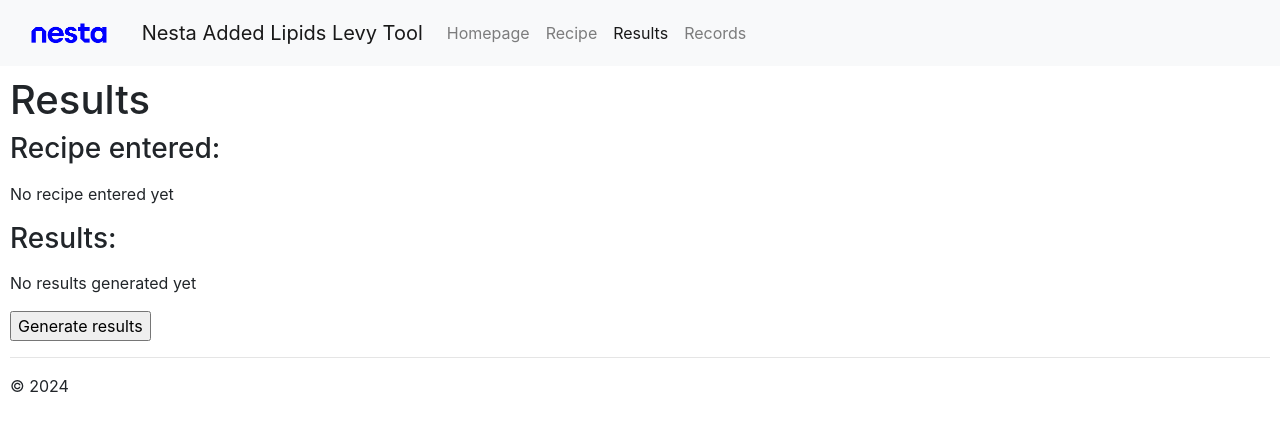
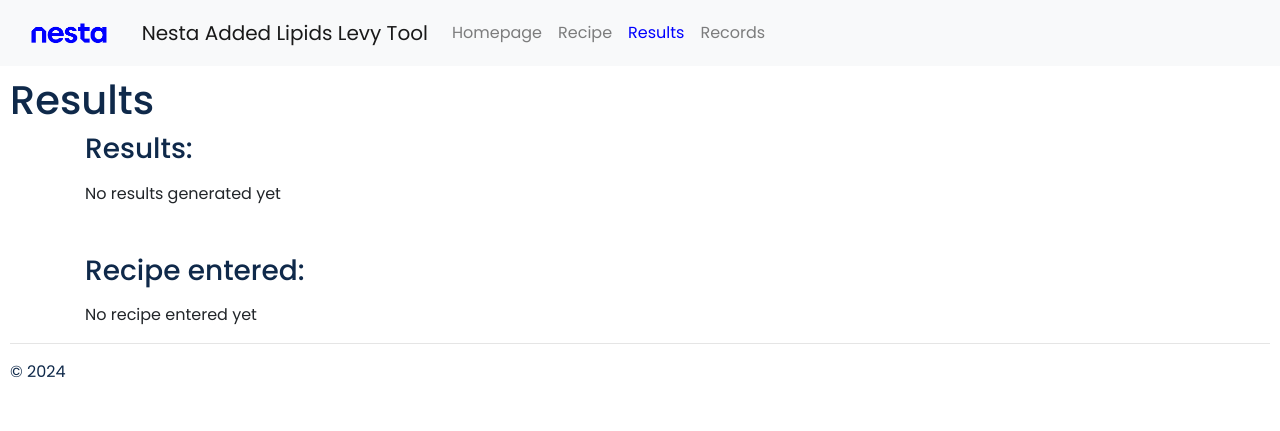
Before and after one commit to BiggestChris/Added-Lipids-Levy-Tool, a Flask app: page /results in a window 1280 px wide. Shown: the top 431 px of the page. Run offline with Flask 3, Linux system fonts and the light colour scheme.

Commit message:
Formatting improvement
Better alignment with CSS and Nesta website. Conditional rendering of buttons in results to mitigate resubmitting recipes etc and asking to produce results before recipe input. Used Bootstrap containers in all pages

```diff
--- a/app.py
+++ b/app.py
@@ -42,6 +42,7 @@ def index():
 def recipe():
     if request.method == 'POST':
         session['recipe'] = request.form.get('recipe')
+        session['results'] = '' # Reset results
 
         # print(session['recipe'])
 
--- a/static/site.css
+++ b/static/site.css
@@ -1,3 +1,8 @@
+body {
+    color: #0f294a;
+    font-family: "Poppins", sans-serif;
+}
+
 .flex {
     display: flex
 }
@@ -8,6 +13,15 @@
 
 a {
     color: #004FA3
+}
+
+.navbar-nav > .nav-item.active > .nav-link {
+    color: blue; /* Change this to your desired active color */
+}
+
+/* Change the text color when hovering over a navbar link */
+.navbar-nav > .nav-item > .nav-link:hover {
+    color: blue; /* Change this to your desired hover color */
 }
 
 .edged {
--- a/templates/layout.html
+++ b/templates/layout.html
@@ -15,10 +15,10 @@
         <!-- Favicon -->
         <link rel="icon" href="../static/favicon/favicon.ico" />
 
-        <!-- Montserrat font -->
+        <!-- Poppins font -->
         <link rel="preconnect" href="https://fonts.googleapis.com">
         <link rel="preconnect" href="https://fonts.gstatic.com" crossorigin>
-        <link href="https://fonts.googleapis.com/css2?family=Montserrat:ital,wght@0,100..900;1,100..900&display=swap" rel="stylesheet">
+        <link href="https://fonts.googleapis.com/css2?family=Poppins:ital,wght@0,100;0,200;0,300;0,400;0,500;0,600;0,700;0,800;0,900;1,100;1,200;1,300;1,400;1,500;1,600;1,700;1,800;1,900&display=swap" rel="stylesheet">
 
 
 
--- a/templates/recipe.html
+++ b/templates/recipe.html
@@ -4,8 +4,9 @@
 {% endblock %}
 {% block content %}
 
-    <h1>Welcome</h1>
+    <h1>Recipe</h1>
 
+    <div class="container mb-1">
         <p>
             Please write out your recipe below.
         </p>
@@ -19,5 +20,6 @@
             </div>
             <button type="submit" class="btn btn-primary">Upload</button>
         </form>
+    </div>
 
 {% endblock %}
--- a/templates/results.html
+++ b/templates/results.html
@@ -6,19 +6,24 @@
 
     <h1>Results</h1>
 
-    <h3>Recipe entered:</h3>
-    <p>
-        <pre class="custom-pre" >{{ recipe }}</pre>
-    </p>
+    <div class="container mb-5">
+        <h3>Results:</h3>
+        <p>
+            <pre class="custom-pre" >{{ results|safe }}</pre>
+        </p>
 
+        {% if results=='No results generated yet' and recipe!='No recipe entered yet' %}
+            <form method="POST" action="/results" enctype="multipart/form-data">
+                <button type="submit" class="btn btn-primary">Generate results</button>
+            </form>
+        {% endif %}
+    </div>
 
-    <h3>Results:</h3>
-    <p>
-        <pre class="custom-pre" >{{ results|safe }}</pre>
-    </p>
-
-    <form method="POST" action="/results" enctype="multipart/form-data">
-        <input type="submit" value="Generate results" />
-    </form>
+    <div class="container mb-1">
+        <h3>Recipe entered:</h3>
+        <p>
+            <pre class="custom-pre" >{{ recipe }}</pre>
+        </p>
+    </div>
 
 {% endblock %}
```
Also changed, not shown: templates/index.html (+6 -3 lines). Lines whose indentation alone changed are shown as unchanged.
